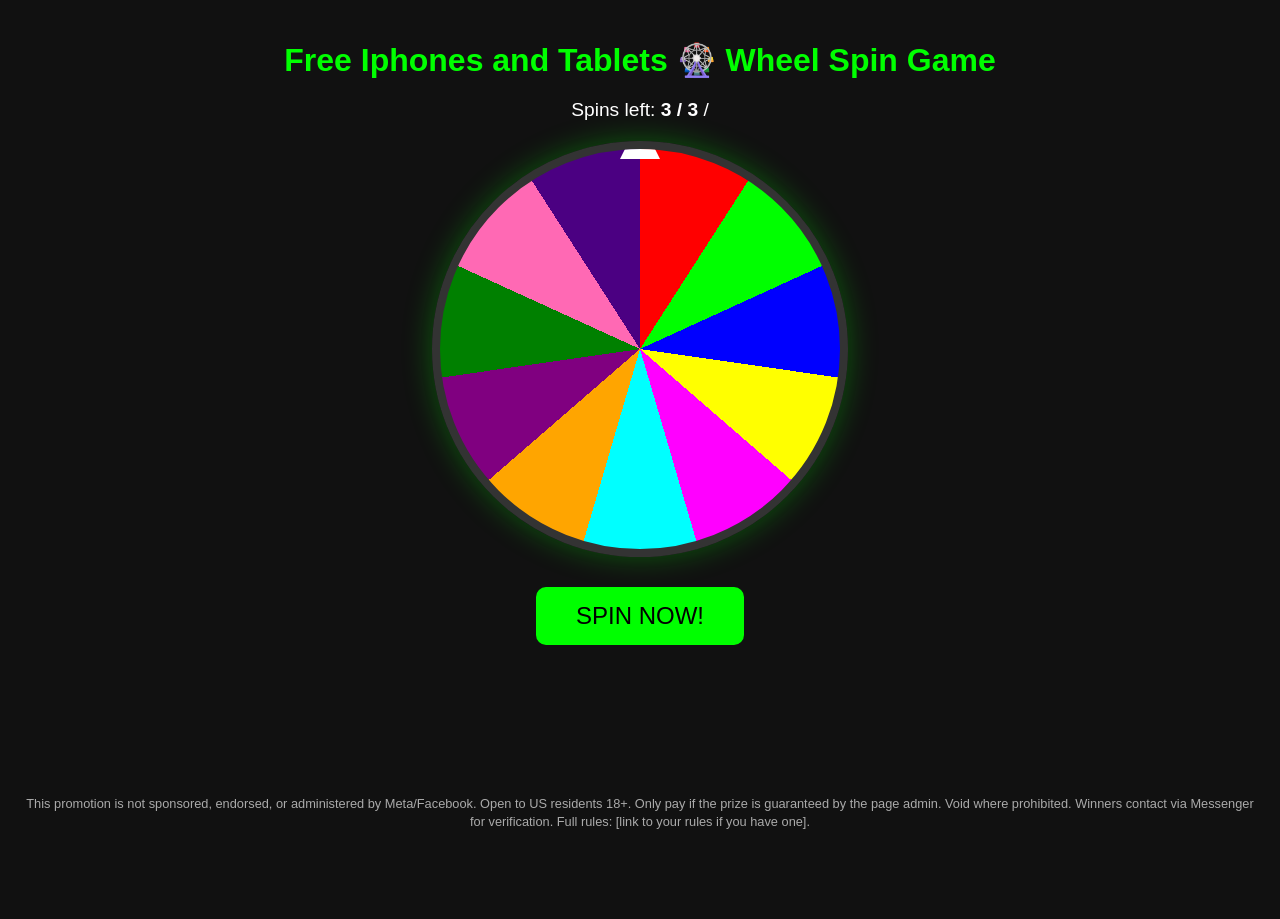
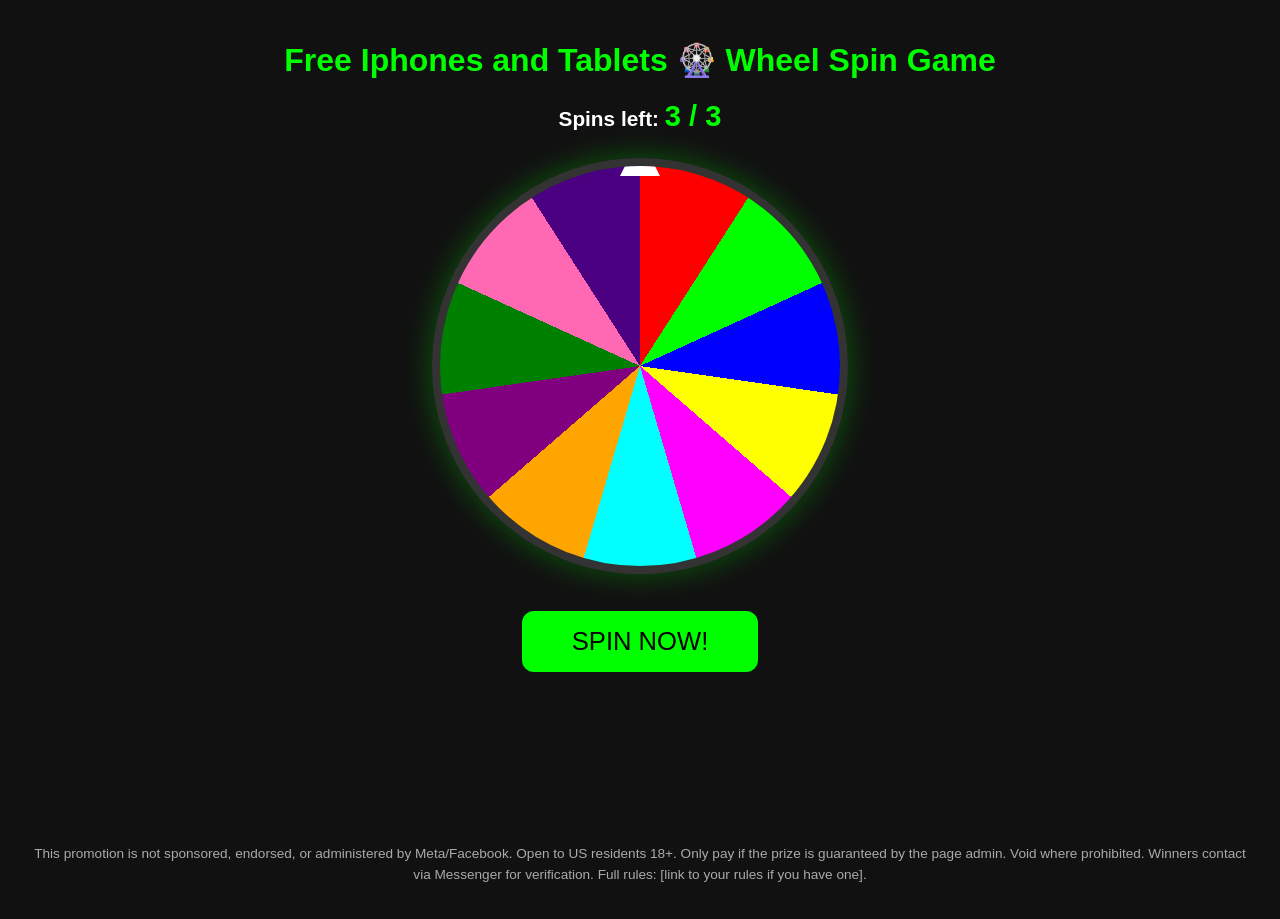
Before and after one commit to MysterySeeker09/free-wheel-game, a Flask app: page / in a window 1280 px wide. Before the commit the page ends 829 px from the top, so only its background shows below. Run offline with Flask 3, Linux system fonts and the light colour scheme.

Commit message:
Fix spins display, add semi-bold counter, perfect sound playback

```diff
--- a/templates/index.html
+++ b/templates/index.html
@@ -6,10 +6,9 @@
     <meta name="mobile-web-app-capable" content="yes">
     <meta name="apple-mobile-web-app-capable" content="yes">
     <meta name="apple-mobile-web-app-status-bar-style" content="black-translucent">
-    <meta name="theme-color" content="#0f0"> <!-- Matches your green theme -->
-    <link rel="manifest" href="/manifest.json"> <!-- Add this file for full PWA support -->
+    <meta name="theme-color" content="#0f0">
+    <link rel="manifest" href="/manifest.json">
     <title>Free Iphones and Tablets - Wheel Spin Game</title>
-    <!-- Confetti library for fun win effect -->
     <script src="https://cdn.jsdelivr.net/npm/canvas-confetti@1.9.3/dist/confetti.browser.min.js"></script>
     <style>
         body {
@@ -21,14 +20,14 @@
             padding: 20px;
             min-height: 100vh;
         }
-        h1 { color: #0f0; margin-bottom: 10px; }
+        h1 { color: #0f0; margin-bottom: 10px; font-size: 2em; }
         h2 { color: #0f0; }
         #wheel {
             width: 90vw;
             max-width: 400px;
             height: 90vw;
             max-height: 400px;
-            margin: 20px auto;
+            margin: 25px auto;
             border-radius: 50%;
             border: 8px solid #333;
             background: conic-gradient(
@@ -54,52 +53,76 @@
             border-bottom: 40px solid #fff;
             z-index: 10;
         }
-        #result { font-size: 2em; margin: 20px; color: #ff0; font-weight: bold; min-height: 80px; }
+        #result {
+            font-size: 2em;
+            margin: 25px 10px;
+            color: #ff0;
+            font-weight: bold;
+            min-height: 90px;
+            line-height: 1.3;
+        }
         button {
-            padding: 15px 40px;
-            font-size: 1.5em;
+            padding: 16px 50px;
+            font-size: 1.6em;
             background: #0f0;
             color: black;
             border: none;
-            border-radius: 10px;
+            border-radius: 12px;
             cursor: pointer;
-            margin: 10px;
-            transition: background 0.3s;
+            margin: 12px;
+            transition: background 0.3s, transform 0.1s;
         }
-        button:hover:not(:disabled) { background: #0c0; }
-        button:disabled { background: #555; cursor: not-allowed; }
-        #info { font-size: 1.2em; margin-bottom: 15px; }
+        button:hover:not(:disabled) {
+            background: #0c0;
+            transform: scale(1.05);
+        }
+        button:disabled {
+            background: #555;
+            cursor: not-allowed;
+        }
+        #info {
+            font-size: 1.3em;
+            margin-bottom: 18px;
+            font-weight: 600;
+        }
+        #remaining {
+            font-weight: 600;           /* semi-bold, unique but not too heavy */
+            color: #0f0;
+            font-size: 1.4em;
+        }
         #claimSection {
             display: none;
-            margin: 30px auto;
-            max-width: 500px;
-            padding: 20px;
+            margin: 35px auto;
+            max-width: 520px;
+            padding: 22px;
             background: rgba(0,0,0,0.5);
-            border-radius: 15px;
+            border-radius: 16px;
             border: 2px solid #0084ff;
         }
         #claimBtn {
             background: #0084ff;
             color: white;
-            font-size: 1.4em;
-            padding: 18px 50px;
+            font-size: 1.5em;
+            padding: 20px 60px;
         }
         #claimBtn:hover { background: #0066cc; }
         .disclaimer {
-            font-size: 0.8em;
+            font-size: 0.85em;
             color: #aaa;
-            margin-top: 40px;
-            line-height: 1.4;
+            margin-top: 45px;
+            line-height: 1.5;
+            padding: 0 10px;
         }
         @media (max-width: 500px) {
-            #wheel { width: 300px; height: 300px; }
-            button { font-size: 1.3em; padding: 12px 30px; }
+            #wheel { width: 300px; height: 300px; margin: 20px auto; }
+            button { font-size: 1.4em; padding: 14px 40px; }
+            h1 { font-size: 1.8em; }
         }
     </style>
 </head>
 <body>
     <h1>Free Iphones and Tablets 🎡 Wheel Spin Game</h1>
-    <p id="info">Spins left: <strong id="remaining">{{ remaining }}</strong> / {{ max_spins }}</p>
+    <p id="info">Spins left: <strong id="remaining">3 / 3</strong></p>
 
     <div id="wheel">
         <div id="pointer"></div>
@@ -108,7 +131,7 @@
     <button id="spinBtn">SPIN NOW!</button>
     <div id="result"></div>
 
-    <!-- Claim section - appears only after win -->
+    <!-- Claim section -->
     <div id="claimSection">
         <h2>🎉 You Won! Claim Your Prize</h2>
         <p>Click below to open Messenger with a pre-filled message (including your prize). Add your full name, phone number, delivery address, and any other details, then send it to us at Free Iphones and Tablets!</p>
@@ -120,7 +143,10 @@
         </p>
     </div>
 
-    <!-- US Legal Disclaimer -->
+    <!-- Sound effects - placed here for early loading -->
+    <audio id="spinSound" src="spin.mp3" preload="auto"></audio>
+    <audio id="winSound" src="win.mp3" preload="auto"></audio>
+
     <p class="disclaimer">
         This promotion is not sponsored, endorsed, or administered by Meta/Facebook. Open to US residents 18+. Only pay if the prize is guaranteed by the page admin. Void where prohibited. Winners contact via Messenger for verification. Full rules: [link to your rules if you have one].
     </p>
@@ -143,14 +169,20 @@
         const remainingEl = document.getElementById('remaining');
         const claimSection = document.getElementById('claimSection');
         const claimLink = document.getElementById('claimLink');
+        const spinAudio = document.getElementById('spinSound');
+        const winAudio = document.getElementById('winSound');
 
         const STORAGE_KEY = 'wheel_spins_used';
         let spinsUsed = parseInt(localStorage.getItem(STORAGE_KEY)) || 0;
         const MAX_SPINS = 3;
 
+        // Set comfortable volume
+        spinAudio.volume = 0.7;
+        winAudio.volume = 0.7;
+
         function updateButtonAndDisplay() {
             const remaining = MAX_SPINS - spinsUsed;
-        remainingEl.textContent = `${remaining} / ${MAX_SPINS}`;   // Fixed: always shows "X / 3"
+            remainingEl.innerHTML = `${remaining} / ${MAX_SPINS}`;  // Fixed: correct format + semi-bold via CSS
             btn.disabled = remaining <= 0;
             btn.textContent = remaining > 0 ? "SPIN NOW!" : "No Spins Left 😔";
         }
@@ -158,6 +190,10 @@
 
         btn.addEventListener('click', async () => {
             if (spinsUsed >= MAX_SPINS) return;
+
+            // Play spin sound right after tap (user interaction → allowed)
+            spinAudio.currentTime = 0;
+            spinAudio.play().catch(e => console.log("Spin sound blocked:", e));
 
             btn.disabled = true;
             result.textContent = "Spinning the wheel... 🎰";
@@ -190,11 +226,15 @@
                         resize: true
                     });
 
+                    // Play win sound exactly when prize is shown
+                    winAudio.currentTime = 0;
+                    winAudio.play().catch(e => console.log("Win sound blocked:", e));
+
                     spinsUsed++;
                     localStorage.setItem(STORAGE_KEY, spinsUsed);
                     updateButtonAndDisplay();
 
-                // Short pre-fill text (helps Android Messenger open faster)
+                    // Short pre-fill text for fast Android Messenger loading
                     const prefillText = encodeURIComponent(
                         `I won ${currentPrize} on your wheel! Details: `
                     );
```
Lines whose indentation alone changed are shown as unchanged.
